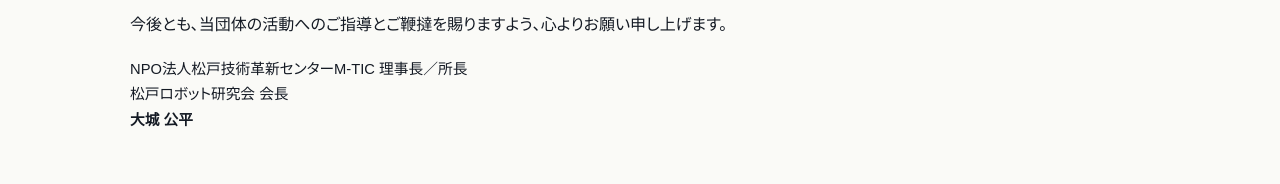
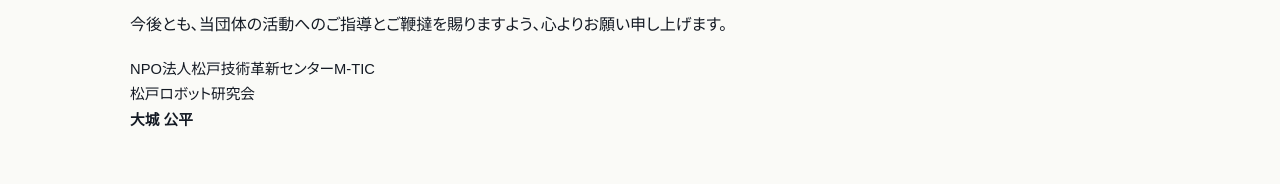
Before and after one commit to matsudo-robotics/matsudo-robotics.github.io, a plain HTML site: page about.html in a window 1280 px wide. Shown: the part 2368-2552 px from the top of the page. Drawn offline with Linux system fonts and the light colour scheme.

Commit message:
Add files via upload

```diff
--- a/about.html
+++ b/about.html
@@ -106,7 +106,7 @@
     <p>平素より、当団体の活動に温かいご理解とご協力を賜り、厚く御礼申し上げます。</p>
     <p style="margin-top:14px">私たちは、運搬・ピッキングなどの作業ロボットからエンターテイメント分野まで、幅広いロボットの研究開発を行っています。「ロボットをもっと身近に」という原点を胸に、かつてスマートフォンが日常に溶け込んだように、ロボットが生活のそばで当たり前に活躍する未来を目指しています。あわせて、次世代を担う子どもたちへの技術教育や、技術の力による地域課題の解決にも取り組んでまいります。</p>
     <p style="margin-top:14px">今後とも、当団体の活動へのご指導とご鞭撻を賜りますよう、心よりお願い申し上げます。</p>
-    <p style="margin-top:18px;font-size:.92rem">NPO法人松戸技術革新センター<span class="nw">M-TIC</span> 理事長／所長<br>松戸ロボット研究会 会長<br><b>大城 公平</b></p>
+    <p style="margin-top:18px;font-size:.92rem">NPO法人松戸技術革新センター<span class="nw">M-TIC</span><br>松戸ロボット研究会<br><b>大城 公平</b></p>
   </div>
 </section>
 
```
